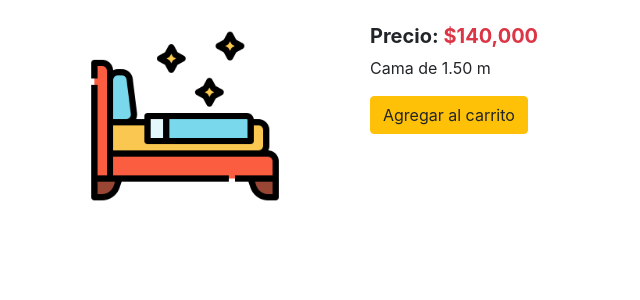
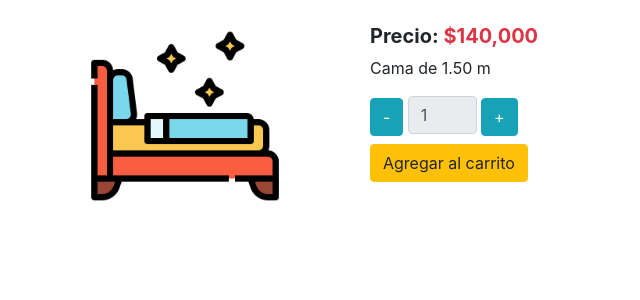
Before and after one commit to nbarco25/kawaru_store, a Django app: page /productos/cama in a window 1280 px wide. Shown: the part 56-356 px from the top of the page, without its empty margins (0-640 px from the left). Run offline with Django 3.2, Linux system fonts and the light colour scheme; data comes from the database, SQL or seed files in the repository; some libraries are stand-ins or nearby versions.

Commit message:
input agregar cantidad y botones - y +

```diff
--- a/kawaru_store/carts/templates/carts/snippets/add.html
+++ b/kawaru_store/carts/templates/carts/snippets/add.html
@@ -1,5 +1,32 @@
 <form action="{% url 'carts:add' %}" method="post">
     {% csrf_token %}
     <input type="hidden" name="product_id" value="{{ product.id }}">
-    <button type="submit" class="btn btn-warning">Agregar al carrito</button>
+    <div class="">
+        <button type="button" class="btn btn-info d-inline" id="btn-quitar">-</button>
+        <!--El input vamos a enviarlo -->
+        <input type="number" value="1" class="form-control col-sm-1 d-inline" readonly id="input-cantidad" name="cantidad">
+        <button type="button" class="btn btn-info" id="btn-agregar">+</button>
+
+    </div>
+
+    <div class="mt-2">
+        <button type="submit" class="btn btn-warning">Agregar al carrito</button>
+    </div>
 </form>
+
+<script>
+    const agregar = document.getElementById('btn-agregar')
+    const quitar = document.getElementById('btn-quitar')
+    const cantidad = document.getElementById('input-cantidad')
+
+    agregar.addEventListener('click', function() {
+        cantidad.value = parseInt(cantidad.value) + 1
+    })
+    quitar.addEventListener('click', function() {
+        value = parseInt(cantidad.value)
+        if (value != 1) {
+            value = value - 1
+        }
+        cantidad.value = value
+    })
+</script>
```
Also changed, not shown: kawaru_store/carts/models.py (+8 -1 lines), kawaru_store/carts/migrations/0001_initial.py, kawaru_store/carts/migrations/0002_cart_products.py, kawaru_store/db.sqlite3.
